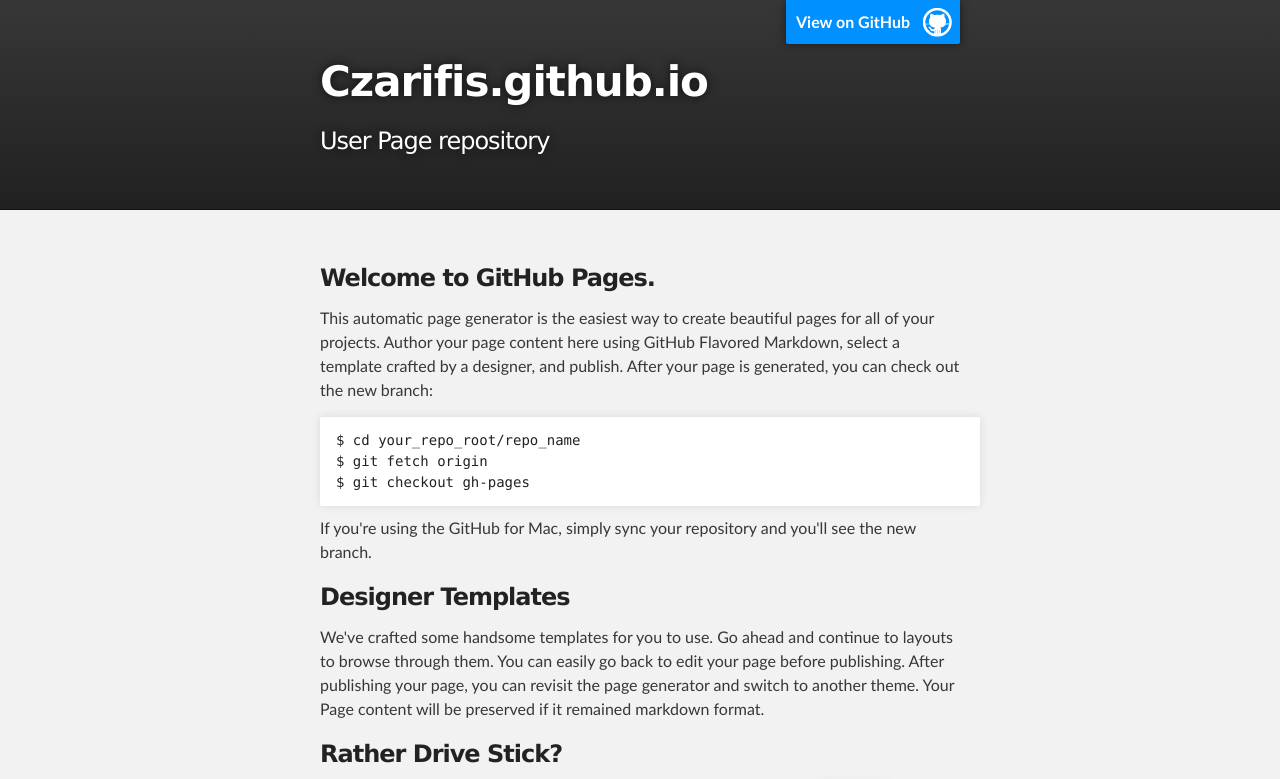
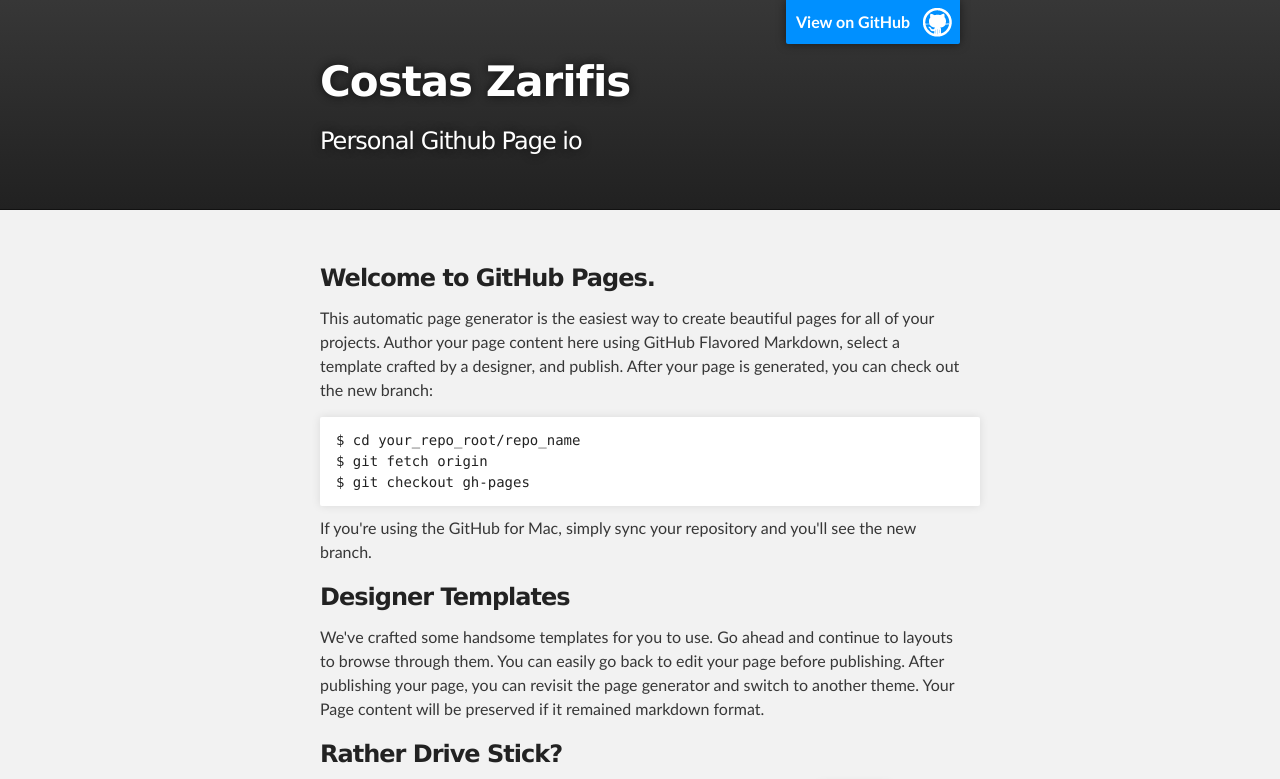
Before and after one commit to czarifis/czarifis.github.io, a plain HTML site: page index.html in a window 1280 px wide. Shown: the top 779 px of the page. Drawn offline with Linux system fonts and the light colour scheme.

Commit message:
Replace master branch with page content via GitHub

```diff
--- a/index.html
+++ b/index.html
@@ -4,11 +4,11 @@
   <head>
     <meta charset='utf-8'>
     <meta http-equiv="X-UA-Compatible" content="chrome=1">
-    <meta name="description" content="Czarifis.github.io : User Page repository">
+    <meta name="description" content="Costas Zarifis : Personal Github Page io">
 
     <link rel="stylesheet" type="text/css" media="screen" href="stylesheets/stylesheet.css">
 
-    <title>Czarifis.github.io</title>
+    <title>Costas Zarifis</title>
   </head>
 
   <body>
@@ -18,8 +18,8 @@
         <header class="inner">
           <a id="forkme_banner" href="https://github.com/czarifis">View on GitHub</a>
 
-          <h1 id="project_title">Czarifis.github.io</h1>
-          <h2 id="project_tagline">User Page repository</h2>
+          <h1 id="project_title">Costas Zarifis</h1>
+          <h2 id="project_tagline">Personal Github Page io</h2>
 
         </header>
     </div>
```
Also changed, not shown: params.json (+1 -1 lines).
